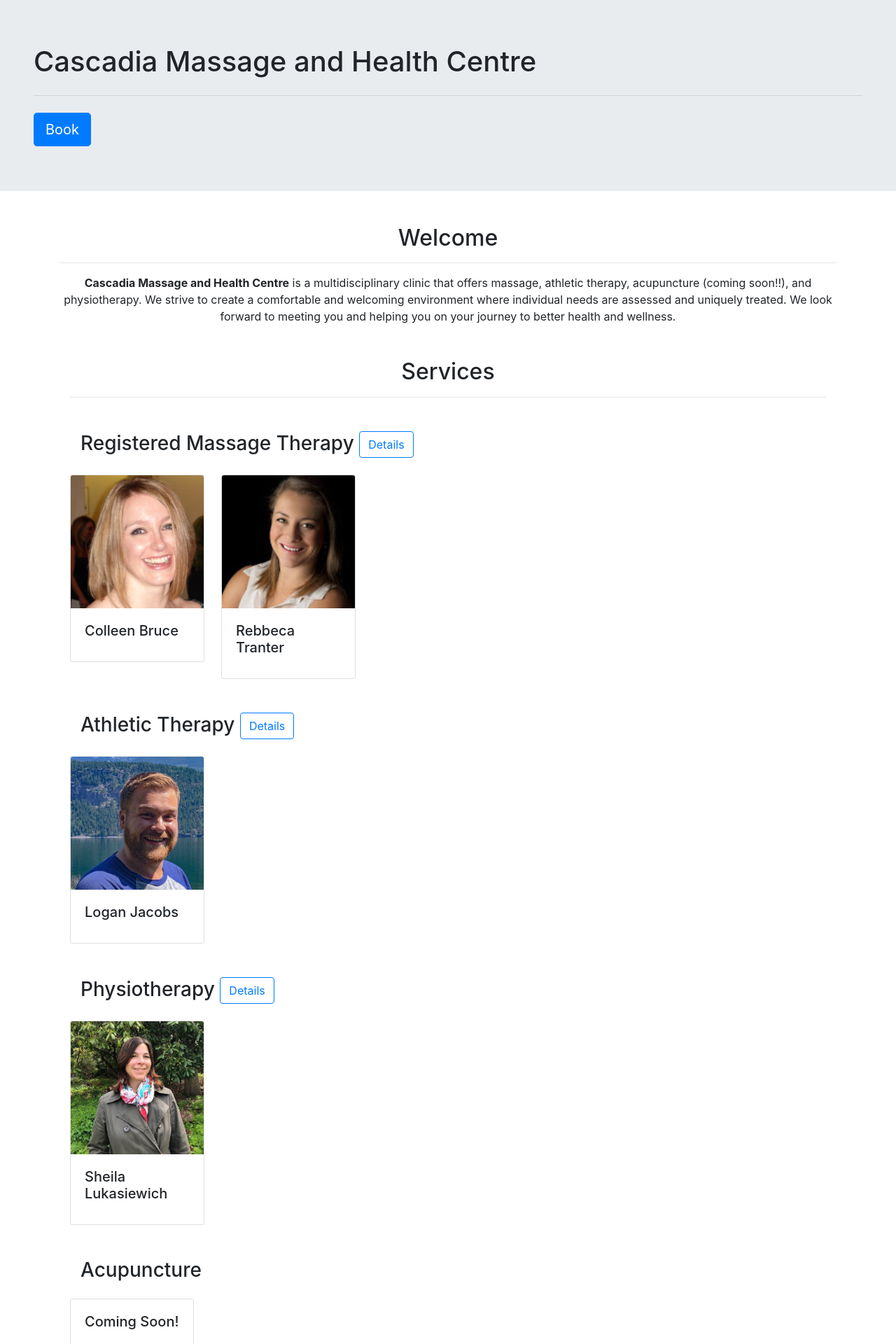
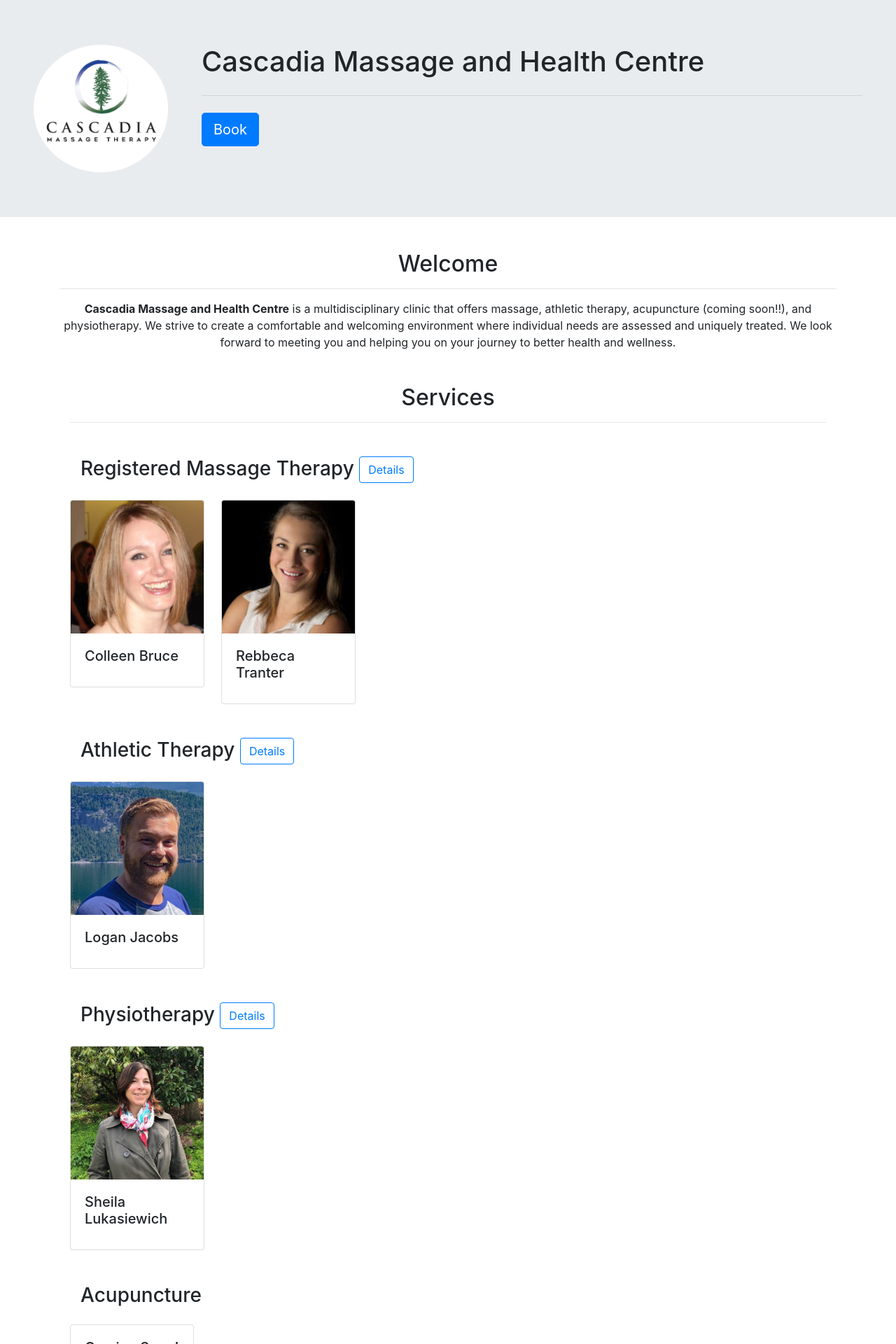
Before and after one commit to cbrucermt/cascadiahealth, a Jekyll site: the page built from index.html, in a window 1280 px wide. Shown: the top 1920 px of the page at 70% size. Built offline with Jekyll 4.4.1, drawn with Linux system fonts in a browser that asks for light colours; some web fonts are replaced; the list of posts is cut into pages by our own code.

Commit message:
Add cascadia logo to jumbotron banner

```diff
--- a/_layouts/main.html
+++ b/_layouts/main.html
@@ -4,12 +4,15 @@
   {% include head.html %}
 
   <body>
-    <header class="jumbotron jumbotron-fluid mb-5">
-      <div class="container-fluid px-5">
-        <h1>{{ site.title }}</h1>
-        <p class="lead">{{ site.description }}</p>
-        <hr class="my-4">
-        <a target="_blank" href="https://book.click4time.com/cascadiamassagetherapy/book/step1" class="btn btn-primary btn-lg" role="button">Book</a>
+    <header class="jumbotron jumbotron-fluid mb-5 cascadia-banner">
+      <div class="media px-5">
+        <img class="mr-5" src="/img/logo-cascadia-circle.png" style="max-width:12rem" alt="Logo for Cascadia Massage and Health Center"/>
+        <div class="media-body">
+          <h1>{{ site.title }}</h1>
+          <p class="lead">{{ site.description }}</p>
+          <hr class="my-4">
+          <a target="_blank" href="https://book.click4time.com/cascadiamassagetherapy/book/step1" class="btn btn-primary btn-lg" role="button">Book</a>
+        </div>
       </div>
     </header>
 
```
